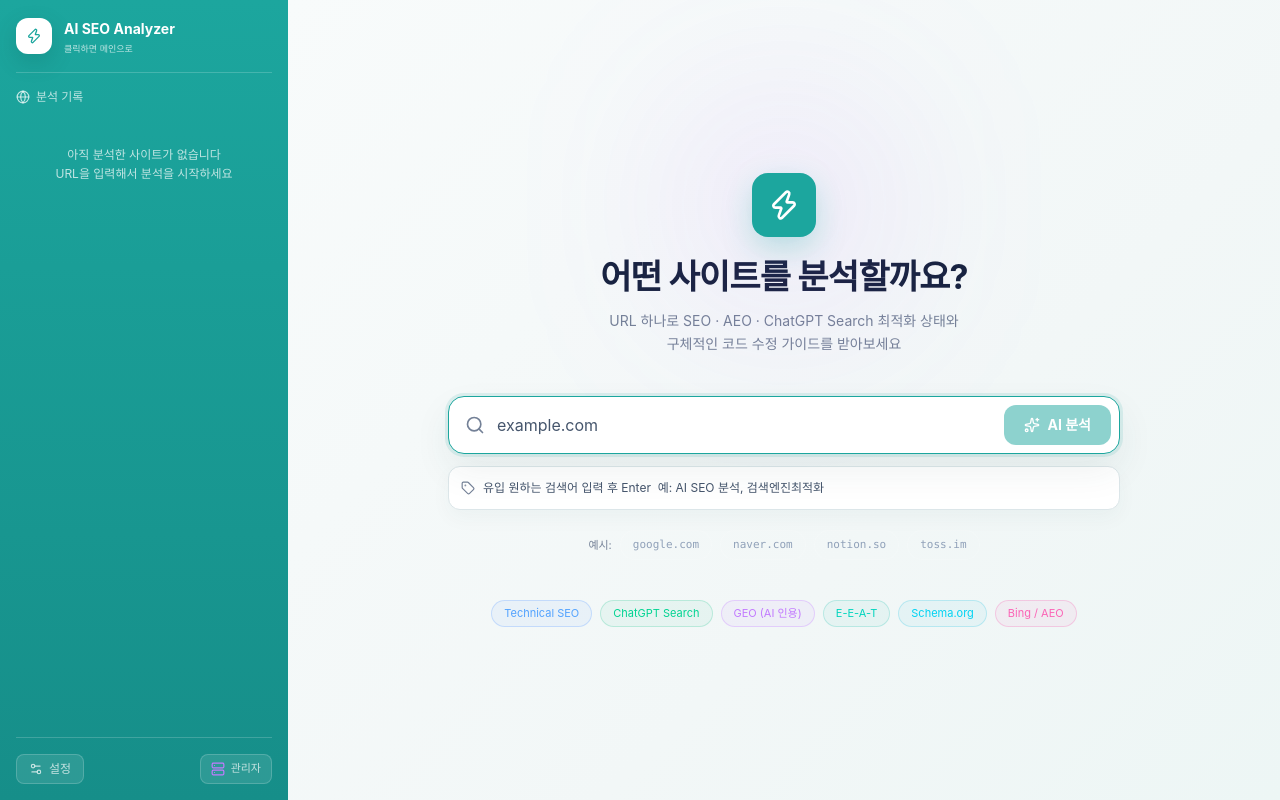
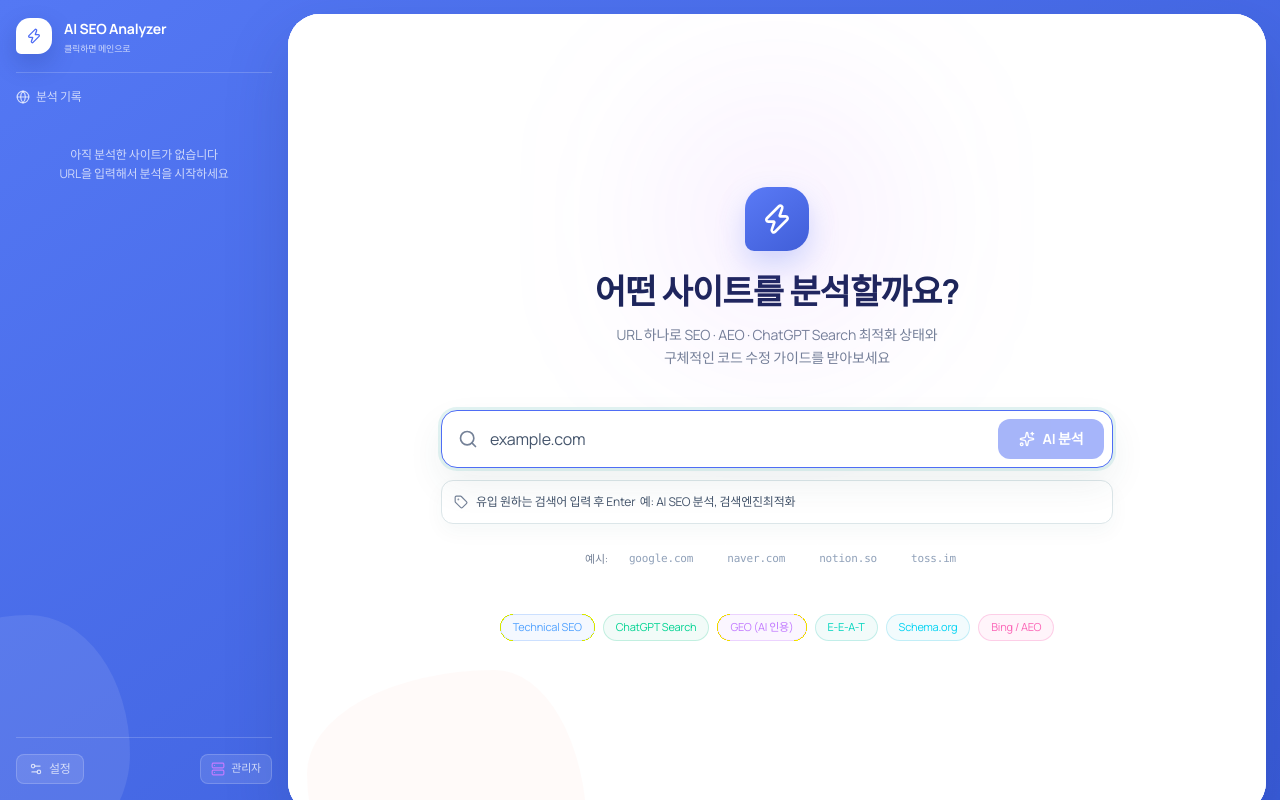
Before and after one commit to sejun-s/SEOGEO, a React (Vite) app: page / in a window 1280 px wide. Built offline with nearby package versions, Linux system fonts and the light colour scheme.

Commit message:
refine v0.3 blue visual system

```diff
--- a/src/components/ScoreOverview.tsx
+++ b/src/components/ScoreOverview.tsx
@@ -37,8 +37,8 @@ function RadarChart({ values }: { values: Array<{ label: string; score: number }
         const [labelX, labelY] = point(index, 1.2).split(',').map(Number)
         return <g key={item.label}><line x1={center} y1={center} x2={x} y2={y} stroke="#e1ecec" /><text x={labelX} y={labelY} textAnchor="middle" dominantBaseline="middle">{item.label}</text></g>
       })}
-      <polygon points={data} fill="rgba(28, 166, 158, .2)" stroke="#1ca69e" strokeWidth="2.5" />
-      {values.map((item, index) => { const [x, y] = point(index, item.score / 100).split(',').map(Number); return <circle key={item.label} cx={x} cy={y} r="3.5" fill="#1ca69e"><title>{item.label} {item.score}점</title></circle> })}
+      <polygon points={data} fill="rgba(79, 109, 245, .18)" stroke="#4f6df5" strokeWidth="2.5" />
+      {values.map((item, index) => { const [x, y] = point(index, item.score / 100).split(',').map(Number); return <circle key={item.label} cx={x} cy={y} r="3.5" fill="#4f6df5"><title>{item.label} {item.score}점</title></circle> })}
     </svg>
   )
 }
--- a/src/index.css
+++ b/src/index.css
@@ -1,3 +1,4 @@
+@import url('https://fonts.googleapis.com/css2?family=Manrope:wght@400;500;600;700;800&family=Noto+Sans+KR:wght@400;500;600;700;800&display=swap');
 @import "tailwindcss";
 
 :root {
@@ -12,7 +13,7 @@ body {
     radial-gradient(ellipse at 50% 100%, rgba(6, 182, 212, 0.25) 0%, transparent 55%);
   background-attachment: fixed;
   color: #f8fafc;
-  font-family: 'Inter', system-ui, -apple-system, BlinkMacSystemFont, 'Segoe UI', sans-serif;
+  font-family: 'Manrope', 'Noto Sans KR', system-ui, -apple-system, BlinkMacSystemFont, 'Segoe UI', sans-serif;
   min-height: 100vh;
   margin: 0;
   padding: 0;
@@ -212,41 +213,48 @@ body {
 
 /* v0.3 — calm, action-first dashboard */
 :root {
-  --v03-teal: #1ca69e;
-  --v03-teal-dark: #11857f;
-  --v03-ink: #17233f;
-  --v03-muted: #6d7890;
-  --v03-line: #e4ecef;
+  --v03-teal: #4f6df5;
+  --v03-teal-dark: #354fce;
+  --v03-ink: #1b2559;
+  --v03-muted: #737c9c;
+  --v03-line: #e7ebf5;
   --v03-surface: #ffffff;
-  --v03-canvas: #f3f8f8;
+  --v03-canvas: #ffffff;
 }
 
-body { background: var(--v03-canvas); color: var(--v03-ink); }
-.v03-shell { background: var(--v03-canvas); color: var(--v03-ink); }
-.v03-shell main { background: linear-gradient(135deg, #f8fbfb 0%, #f2f7f7 62%, #edf6f5 100%); }
+body { background: #e8edf7; color: var(--v03-ink); letter-spacing: -.012em; }
+.v03-shell { background: linear-gradient(145deg, #5478f4 0%, #395bd8 100%); color: var(--v03-ink); }
+.v03-shell > div.flex-1 { margin: 14px 14px 14px 0; border-radius: 32px; background: #fff; box-shadow: 0 28px 65px rgba(30, 48, 113, .2); }
+.v03-shell main { background: #fff; position: relative; }
+.v03-shell main::before { content: ''; position: fixed; width: 420px; height: 420px; border-radius: 48% 52% 65% 35% / 46% 35% 65% 54%; right: -160px; top: 22%; background: rgba(90,122,245,.035); pointer-events: none; }
+.v03-shell main::after { content: ''; position: fixed; width: 280px; height: 280px; border-radius: 67% 33% 42% 58% / 37% 58% 42% 63%; left: 24%; bottom: -150px; background: rgba(255,129,112,.045); pointer-events: none; }
 
 .v03-sidebar {
-  background: linear-gradient(180deg, #1ca69e 0%, #168e89 100%);
+  background: transparent;
   border: 0;
   color: white;
-  box-shadow: 8px 0 30px rgba(18, 107, 102, .12);
+  box-shadow: none;
+  position: relative;
+  overflow: hidden;
 }
+.v03-sidebar::before { content: ''; position: absolute; width: 240px; height: 240px; left: -110px; bottom: -55px; border-radius: 58% 42% 38% 62% / 46% 58% 42% 54%; background: rgba(255,255,255,.09); pointer-events: none; }
+.v03-sidebar > * { position: relative; z-index: 1; }
 .v03-sidebar .text-white, .v03-sidebar .text-slate-100, .v03-sidebar .text-slate-200 { color: #fff !important; }
 .v03-sidebar .text-slate-300, .v03-sidebar .text-slate-400, .v03-sidebar .text-slate-500, .v03-sidebar .text-slate-600, .v03-sidebar .text-slate-700 { color: rgba(255,255,255,.72) !important; }
 .v03-sidebar [class*="border-white"] { border-color: rgba(255,255,255,.18) !important; }
-.v03-sidebar [class*="bg-white/"], .v03-sidebar [class*="bg-purple-950"] { background: rgba(255,255,255,.1) !important; }
+.v03-sidebar [class*="bg-white/"], .v03-sidebar [class*="bg-purple-950"] { background: rgba(255,255,255,.11) !important; }
 .v03-sidebar [class*="border-purple"] { border-color: rgba(255,255,255,.55) !important; }
-.v03-sidebar > button:first-child > div:first-child { background: #fff; box-shadow: 0 8px 22px rgba(10,70,67,.18); }
+.v03-sidebar > button:first-child > div:first-child { background: #fff; border-radius: 14px 14px 14px 5px; box-shadow: 0 10px 24px rgba(25,43,115,.22); }
 .v03-sidebar > button:first-child svg { color: var(--v03-teal); }
 .v03-sidebar > button:first-child svg { color: var(--v03-teal) !important; }
-.v03-sidebar .group:hover { background: rgba(255,255,255,.14); }
+.v03-sidebar .group:hover { background: rgba(255,255,255,.15); }
 
-.v03-header { background: rgba(255,255,255,.9); border-bottom: 1px solid var(--v03-line); backdrop-filter: blur(16px); }
+.v03-header { background: rgba(255,255,255,.94); border-bottom: 1px solid var(--v03-line); backdrop-filter: blur(16px); }
 .v03-header input { background: #f7fafb !important; border-color: #dce6e9 !important; color: var(--v03-ink) !important; }
 .v03-header .btn-purple, .v03-shell .btn-purple { background: var(--v03-teal); box-shadow: none; border-radius: 12px; }
 .v03-header .btn-purple:hover, .v03-shell .btn-purple:hover { background: var(--v03-teal-dark); transform: translateY(-1px); box-shadow: 0 8px 18px rgba(28,166,158,.2); }
 
-.v03-main-tabs { background: rgba(255,255,255,.86); border-bottom: 1px solid var(--v03-line); backdrop-filter: blur(12px); }
+.v03-main-tabs { background: rgba(255,255,255,.94); border-bottom: 1px solid var(--v03-line); backdrop-filter: blur(12px); }
 .v03-main-tabs button { min-height: 48px; }
 .v03-main-tabs button[class*="border-purple"] { border-color: var(--v03-teal) !important; color: var(--v03-ink) !important; }
 .v03-main-tabs .text-slate-500 { color: #7b879b !important; }
@@ -255,9 +263,9 @@ body { background: var(--v03-canvas); color: var(--v03-ink); }
 .v03-shell .glass-card, .v03-shell .glass-block {
   background: #fff;
   border: 1px solid var(--v03-line);
-  box-shadow: 0 10px 30px rgba(32, 71, 78, .06);
+  box-shadow: 0 12px 32px rgba(48, 60, 126, .07);
   backdrop-filter: none;
-  border-radius: 18px;
+  border-radius: 22px 22px 22px 10px;
 }
 .v03-shell .glass-block:hover { transform: translateY(-2px); box-shadow: 0 14px 32px rgba(32,71,78,.1); border-color: #c9dedd; }
 .v03-shell .glass-card .text-white, .v03-shell .glass-block .text-white,
@@ -270,31 +278,33 @@ body { background: var(--v03-canvas); color: var(--v03-ink); }
 .v03-shell .glass-card [class*="border-white"], .v03-shell .glass-block [class*="border-white"] { border-color: var(--v03-line) !important; }
 .v03-shell .glass-card [class*="bg-white/"], .v03-shell .glass-block [class*="bg-white/"] { background: #f7fafb !important; }
 
-.v03-score-overview { background: #fff; border: 1px solid var(--v03-line); border-radius: 20px; padding: 24px; box-shadow: 0 12px 36px rgba(34, 72, 78, .07); }
+.v03-score-overview { background: #fff; border: 1px solid var(--v03-line); border-radius: 28px 28px 28px 12px; padding: 26px; box-shadow: 0 18px 48px rgba(48, 60, 126, .09); }
 .v03-score-heading { display: flex; justify-content: space-between; gap: 24px; align-items: flex-start; margin-bottom: 22px; }
 .v03-eyebrow { display: block; color: var(--v03-teal); font-size: 10px; letter-spacing: .14em; font-weight: 800; margin-bottom: 6px; }
 .v03-score-heading h1 { font-size: 21px; line-height: 1.35; font-weight: 800; color: var(--v03-ink); margin: 0 0 5px; }
 .v03-score-heading a { display: inline-flex; align-items: center; gap: 5px; color: #7b879b; font: 11px ui-monospace, monospace; }
 .v03-scan-date { font-size: 11px; color: #8a95a7; white-space: nowrap; }
 .v03-score-grid { display: grid; grid-template-columns: 1fr 1fr 1.35fr; gap: 14px; }
-.v03-primary-score, .v03-radar-card { position: relative; min-height: 210px; padding: 20px; border-radius: 16px; border: 1px solid #dfeceb; background: #f8fcfb; overflow: hidden; }
-.v03-primary-score.ai { background: #fffaf0; border-color: #f0e5c8; }
+.v03-primary-score, .v03-radar-card { position: relative; min-height: 210px; padding: 20px; border-radius: 24px 24px 24px 9px; border: 1px solid #e2e7f5; background: #f2f5ff; overflow: hidden; }
+.v03-primary-score::after { content: ''; position: absolute; width: 110px; height: 110px; right: -42px; bottom: -50px; border-radius: 63% 37% 48% 52% / 45% 57% 43% 55%; background: rgba(79,109,245,.08); }
+.v03-primary-score.ai { background: #fff3ee; border-color: #f5dfd7; }
+.v03-primary-score.ai::after { background: rgba(255,126,104,.1); }
 .v03-score-label { display: flex; gap: 7px; align-items: center; font-size: 12px; font-weight: 750; color: #526078; }
 .v03-score-number { font: 900 50px/1 ui-monospace, monospace; margin: 27px 0 12px; letter-spacing: -.05em; }
 .v03-score-number small { font-size: 12px; font-weight: 600; color: #9aa4b3; letter-spacing: 0; margin-left: 3px; }
 .v03-status-pill { display: inline-block; padding: 5px 9px; border-radius: 999px; font-size: 10px; font-weight: 800; }
 .v03-primary-score p, .v03-radar-card p { color: #7a879a; font-size: 11px; line-height: 1.55; margin: 13px 0 0; }
-.v03-radar-card { display: grid; grid-template-columns: .8fr 1.2fr; align-items: center; background: #fff; }
+.v03-radar-card { display: grid; grid-template-columns: .8fr 1.2fr; align-items: center; background: #fbfcff; }
 .v03-card-title { color: var(--v03-ink); font-size: 13px; font-weight: 800; }
 .v03-radar { width: 100%; max-height: 180px; overflow: visible; }
 .v03-radar text { fill: #758196; font-size: 8px; font-weight: 650; }
-.v03-action-banner { margin-top: 14px; display: flex; align-items: center; gap: 14px; padding: 15px 16px; border-radius: 15px; background: #e8f8f5; border: 1px solid #cdece7; }
-.v03-action-icon { width: 42px; height: 42px; display: grid; place-items: center; color: var(--v03-teal-dark); background: #fff; border-radius: 12px; flex: 0 0 auto; }
+.v03-action-banner { margin-top: 14px; display: flex; align-items: center; gap: 14px; padding: 16px 18px; border-radius: 22px 22px 22px 8px; background: #eef3ff; border: 1px solid #dbe4ff; }
+.v03-action-icon { width: 44px; height: 44px; display: grid; place-items: center; color: var(--v03-teal-dark); background: #fff; border-radius: 50% 50% 50% 34%; flex: 0 0 auto; box-shadow: 0 8px 20px rgba(79,109,245,.12); }
 .v03-action-copy { flex: 1; min-width: 0; }
 .v03-action-copy span { display: block; font-size: 10px; font-weight: 800; color: var(--v03-teal-dark); }
 .v03-action-copy strong { display: block; font-size: 14px; color: var(--v03-ink); margin-top: 1px; }
 .v03-action-copy p { font-size: 11px; color: #627086; margin: 2px 0 0; }
-.v03-action-banner button { display: flex; align-items: center; gap: 6px; border: 0; background: var(--v03-teal); color: white; font-size: 11px; font-weight: 750; border-radius: 10px; padding: 10px 13px; cursor: pointer; }
+.v03-action-banner button { display: flex; align-items: center; gap: 6px; border: 0; background: var(--v03-teal); color: white; font-size: 11px; font-weight: 750; border-radius: 999px; padding: 11px 16px; cursor: pointer; box-shadow: 0 8px 18px rgba(79,109,245,.2); }
 .v03-category-list { display: grid; grid-template-columns: 1fr 1fr; gap: 10px 24px; margin-top: 22px; }
 .v03-category-row { display: grid; grid-template-columns: 118px 1fr 30px; align-items: center; gap: 10px; }
 .v03-category-row > div:first-child { display: flex; flex-direction: column; }
@@ -302,11 +312,11 @@ body { background: var(--v03-canvas); color: var(--v03-ink); }
 .v03-category-row small { color: #99a3b1; font-size: 9px; }
 .v03-category-row b { font: 800 12px ui-monospace, monospace; text-align: right; }
 .v03-bar { height: 7px; border-radius: 99px; background: #edf2f3; overflow: hidden; }
-.v03-bar i { display: block; height: 100%; border-radius: inherit; }
+.v03-bar i { display: block; height: 100%; border-radius: inherit; box-shadow: 0 2px 8px currentColor; }
 .v03-disclaimer { display: flex; align-items: flex-start; gap: 7px; color: #8791a2; background: #f8fafb; border-radius: 10px; padding: 10px; font-size: 10px; line-height: 1.5; margin-top: 20px; }
 
 .v03-progress-overlay { position: fixed; inset: 0; z-index: 50; display: grid; place-items: center; background: rgba(17, 35, 57, .35); backdrop-filter: blur(6px); padding: 20px; }
-.v03-progress-modal { width: min(560px, 100%); background: #fff; border-radius: 22px; padding: 28px; box-shadow: 0 30px 80px rgba(20,55,70,.22); }
+.v03-progress-modal { width: min(560px, 100%); background: #fff; border-radius: 30px 30px 30px 12px; padding: 28px; box-shadow: 0 30px 80px rgba(30,48,113,.24); }
 .v03-progress-top { display: flex; justify-content: space-between; color: var(--v03-ink); font-size: 18px; font-weight: 800; }
 .v03-progress-top strong { color: var(--v03-teal); font-family: ui-monospace, monospace; }
 .v03-progress-modal > p { color: #7b879b; font-size: 12px; margin: 6px 0 18px; }
@@ -321,7 +331,7 @@ body { background: var(--v03-canvas); color: var(--v03-ink); }
 .v03-progress-steps .done > span { background: #e3f6f3; }
 .v03-progress-steps .active > span { background: var(--v03-teal); color: white; animation: pulse-ring 1.6s infinite; }
 
-.v03-landing { position: relative; color: var(--v03-ink); }
+.v03-landing { position: relative; color: var(--v03-ink); background: #fff; }
 .v03-landing h1 { color: var(--v03-ink) !important; font-size: 34px; }
 .v03-landing p, .v03-landing .text-slate-500, .v03-landing .text-slate-600 { color: #748197 !important; }
 .v03-search-box, .v03-keyword-box { background: #fff !important; border-color: #dce6e9 !important; box-shadow: 0 16px 36px rgba(34,72,78,.08); }
@@ -333,7 +343,7 @@ body { background: var(--v03-canvas); color: var(--v03-ink); }
 .v03-keyword-box { box-shadow: 0 8px 20px rgba(34,72,78,.04); }
 .v03-example-row { color: #788499; }
 .v03-landing input { color: var(--v03-ink) !important; }
-.v03-landing .bg-gradient-to-br { background: var(--v03-teal) !important; box-shadow: 0 12px 30px rgba(28,166,158,.25); }
+.v03-landing .bg-gradient-to-br { background: linear-gradient(145deg, #5a7af6, #405ed8) !important; border-radius: 22px 22px 22px 9px !important; box-shadow: 0 14px 30px rgba(79,109,245,.25); }
 
 .v03-mobile-nav { display: none; }
 
@@ -348,6 +358,7 @@ body { background: var(--v03-canvas); color: var(--v03-ink); }
 
 @media (max-width: 767px) {
   .v03-shell { padding-bottom: 66px; }
+  .v03-shell > div.flex-1 { margin: 0; border-radius: 0; }
   .v03-sidebar { display: none; }
   .v03-header { position: static; }
   .v03-main-tabs button { padding-left: 12px !important; padding-right: 12px !important; font-size: 12px !important; white-space: nowrap; }
```
Also changed, not shown: 1 other file (tests, documents, lock files or other folders).
